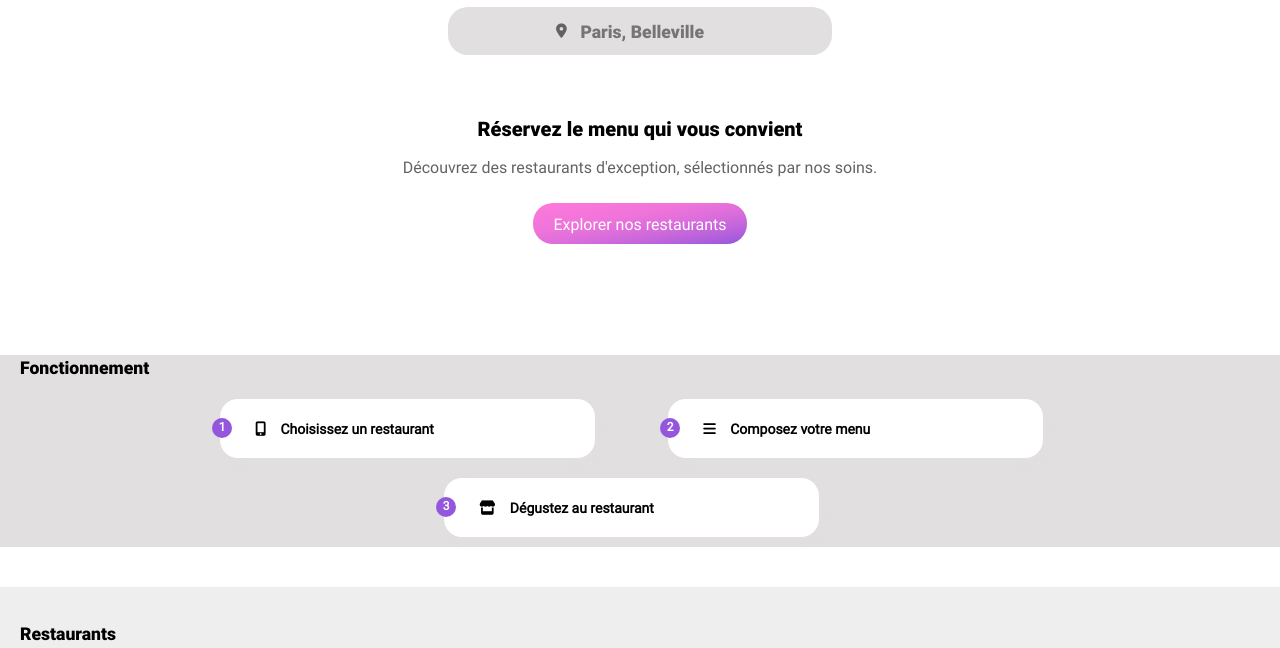
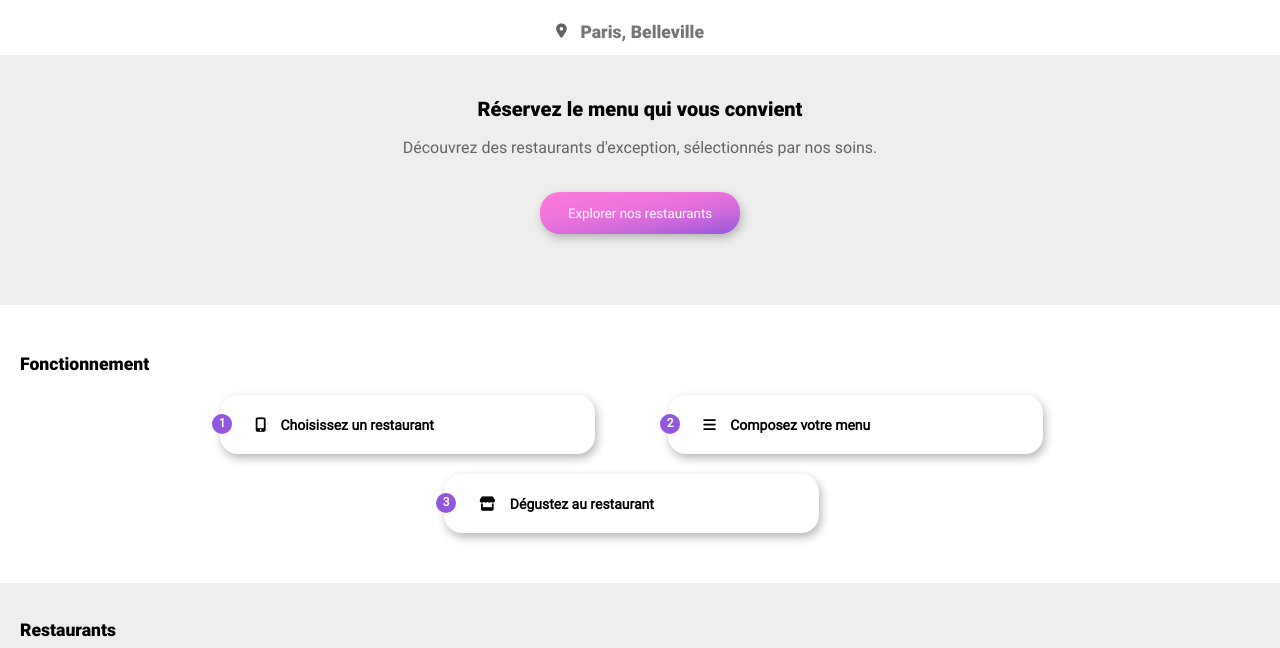
Before and after one commit to Flore-B/FlorenceBenbaali_3_29092020, a website: page index.html in a window 1280 px wide. Shown: the part 90-738 px from the top of the page. Drawn offline with Linux system fonts and the light colour scheme.

Commit message:
Animation boutons + Images

```diff
--- a/dart-sass/layouts/_header.scss
+++ b/dart-sass/layouts/_header.scss
@@ -13,7 +13,7 @@ header img {
     margin-left: auto;
     margin-right: auto;
     margin-top: 0.625rem;
-    width: 50%;
+    width: 45%;
     margin-top: 1.25rem;
     @include medium {
         width: 30%;
--- a/dart-sass/main.scss
+++ b/dart-sass/main.scss
@@ -13,6 +13,9 @@
 }
 .search__form {
     background-color: #E1DFDF;
+    @include medium {
+        background-color: $color-white;
+    }
     .search__place {
         position: relative;
         width: 10.5rem;
@@ -23,8 +26,6 @@
         width: 30%;
         margin-left: auto;
         margin-right: auto;
-        border-radius: 1.25rem;
-        margin-bottom: 1.25rem;
     }
    &__search__input {
        width: 100%;
@@ -53,9 +54,7 @@
         text-align: center;
         background-color: #eeeeee;
         margin-bottom: 1.875rem;
-        @include medium {
-            background: none;
-        }
+
         h1 {
             font-family: $text-title-font;
             font-weight: bold;
@@ -72,10 +71,8 @@
         }
     }
 .search {
-    &__btn {
-    border-radius: 1.25rem;
-    background-image: linear-gradient(170deg, $color-secondary, 70%, $color-primary);
-    padding: 0.6rem 1.25rem;
+    button {
+    @include button;
 }
     a {
         text-decoration: none;
@@ -83,12 +80,12 @@
     }
     }
 .search__nav {
-    @include medium {
-        background-color: #e1dfdf;
-    }
     h2 {
         @include title-h2;
+        @include medium {
+            padding-top: 1rem;
     }
+}
     ul {
         display: flex;
         flex-wrap: wrap;
@@ -130,7 +127,7 @@
         border-radius: 1.12rem;
         text-align: left;
         background-color: #eeeeee;
-        box-shadow: 0.125rem 0.25rem 0.625rem #E1DFDF;
+        box-shadow: 2px 4px 10px #b5b5b5;
         padding: 1.25rem;
         text-decoration: none;
         color: $color-black;
@@ -138,7 +135,8 @@
         transition: background-color, box-shadow 300ms;
         &:hover {
             background-color: $light-main-btn;
-            box-shadow:  0.125rem 0.25rem 0.625rem #777777;
+            box-shadow:  2px 4px 10px #777777;
+            color: red;
         }
         @include medium {
             background-color: $color-white;
@@ -169,17 +167,19 @@
         align-items: center;
         width: 20rem;
         margin: 0.62rem;
+
     img {
         width: 18rem;
         height: 9.4rem;
         object-fit: cover;
         border-radius: 1.25rem 1.25rem 0 0;
-
+        &:hover {
+            opacity: 0.6;
+    }
     }
     h4 {
         background-color: $color-tertiary;
         font-family: $text-font;
-
         color:#03a880;
         position: absolute;
         right: 1.25rem;
@@ -278,6 +278,10 @@
                 box-shadow: 0.125rem 0.25rem 0.625rem #E1DFDF;
                 padding-bottom: 0.625rem;
                 margin-bottom: 0.875rem;
+                transition: box-shadow 300ms;
+                &:hover {
+                    box-shadow: 2px 4px 10px #777777;
+                }
                 h3 {
                     padding: 0.625rem 0 0 0.625rem;
                     margin: 0;
@@ -305,17 +309,9 @@
             &__form {
                 text-align: center;
                 button {
-                width: 10rem;
-                border-radius: 1.25rem;
-                border: none;
-                background-image: linear-gradient(170deg, $color-secondary, 70%, $color-primary);
-                box-shadow: 0.125rem 0.25rem 0.625rem #E1DFDF;
-                font-family: $text-font;
-                color: $color-white;
-                padding: 0.625rem 1.25rem;
+                @include button;
                 margin-bottom: 2.5rem;
+                }
             }
             }
-
-        }
-    }
+ }
--- a/dart-sass/utils/_mixins.scss
+++ b/dart-sass/utils/_mixins.scss
@@ -14,3 +14,19 @@
         @content;
     }
 }
+@mixin button {
+    width: 200px;
+    border-radius: 1.25rem;
+    border: none;
+    background-image: linear-gradient(170deg, $color-secondary, 70%, $color-primary);
+    box-shadow: 2px 4px 10px #b5b5b5;
+    font-family: $text-font;
+    color: $color-white;
+    padding: 12px;
+    transform: scale(1);
+    transition: transform 400ms;
+    &:hover {
+        transform: scale(1.2);
+        box-shadow: 2px 4px 10px #777777;
+    }
+}
--- a/index.html
+++ b/index.html
@@ -29,7 +29,7 @@
     <div class="search__heading">
       <h1>Réservez le menu qui vous convient</h1>
       <p>Découvrez des restaurants d'exception, sélectionnés par nos soins.</p>
-    <span class="search__btn"><a href="#">Explorer nos restaurants</a></span>
+    <button class="search__btn"><a href="#">Explorer nos restaurants</a></button>
   </div>
   <nav class="search__nav">
     <h2>Fonctionnement</h2>
```
Also changed, not shown: css/style.css, 1 other file.
